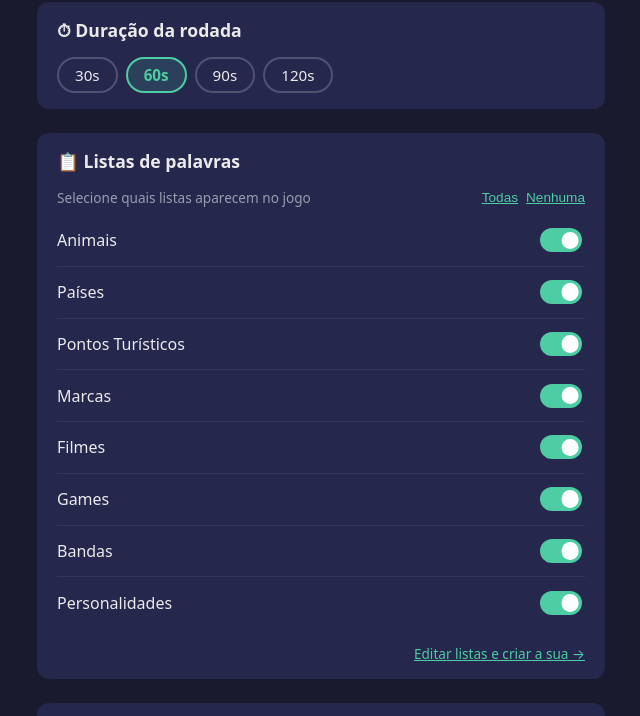
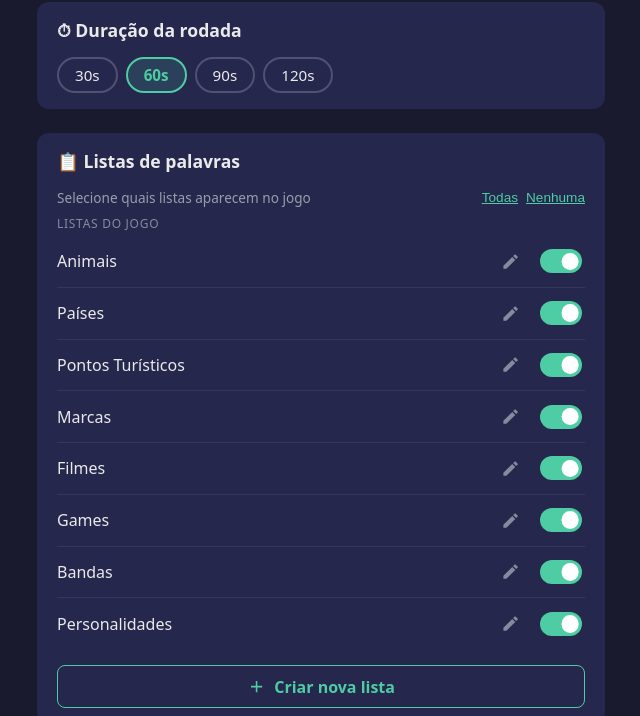
Before and after one commit to GustavoRizzo/game-quem-sou-eu, a website with bundled scripts: page pages/settings/index.html in a window 1280 px wide. Shown: the part 89-805 px from the top of the page, without its empty margins (319-959 px from the left). Built offline with nearby package versions, Linux system fonts and the light colour scheme.

Commit message:
Improving UX of edit list

```diff
--- a/assets/styles.css
+++ b/assets/styles.css
@@ -604,6 +604,71 @@ body.flash-skip {
   transform: translateX(1.1rem);
 }
 
+/* --- Settings: grouped category rows with a per-list edit link --- */
+.group-label {
+  margin: 1rem 0 0.25rem;
+  font-size: 0.75rem;
+  text-transform: uppercase;
+  letter-spacing: 0.06em;
+  opacity: 0.5;
+}
+
+.group-label:first-child {
+  margin-top: 0.25rem;
+}
+
+.cat-name {
+  cursor: pointer;
+  flex: 1;
+}
+
+.cat-controls {
+  display: flex;
+  align-items: center;
+  gap: 1rem;
+  flex-shrink: 0;
+}
+
+.cat-edit {
+  display: inline-flex;
+  color: var(--text);
+  opacity: 0.5;
+  transition: opacity 0.15s;
+}
+
+.cat-edit:hover {
+  opacity: 1;
+  color: var(--accent);
+}
+
+.cat-edit svg {
+  width: 1.2rem;
+  height: 1.2rem;
+  fill: currentColor;
+  display: block;
+}
+
+/* "Create new list" call-to-action under the category list */
+.new-list-actions {
+  margin-top: 1rem;
+}
+
+.btn-new-list {
+  display: inline-flex;
+  align-items: center;
+  gap: 0.5rem;
+  width: 100%;
+  justify-content: center;
+  text-decoration: none;
+}
+
+.btn-new-list svg {
+  width: 1.2em;
+  height: 1.2em;
+  fill: currentColor;
+  display: block;
+}
+
 /* --- Settings: action buttons --- */
 .settings-actions {
   display: flex;
--- a/pages/settings/index.html
+++ b/pages/settings/index.html
@@ -28,8 +28,11 @@
         </div>
       </div>
       <div id="category-list"></div>
-      <div class="editor-actions">
-        <a href="../word-lists/" class="btn-text">Editar listas e criar a sua &rarr;</a>
+      <div class="new-list-actions">
+        <a href="../word-lists/" class="btn btn-secondary btn-new-list">
+          <svg viewBox="0 0 24 24" aria-hidden="true"><path d="M11 5h2v6h6v2h-6v6h-2v-6H5v-2h6z"/></svg>
+          Criar nova lista
+        </a>
       </div>
     </section>
 
--- a/pages/settings/index.js
+++ b/pages/settings/index.js
@@ -28,16 +28,35 @@ function renderDuration() {
   ).join('');
 }
 
+// Pencil icon (inline SVG, matching the project's no-Font-Awesome convention)
+// linking to the word-list editor for that specific list.
+const PENCIL_SVG =
+  '<svg viewBox="0 0 24 24" aria-hidden="true"><path d="M3 17.25V21h3.75L17.81 9.94l-3.75-3.75L3 17.25zM20.71 7.04a1 1 0 0 0 0-1.41l-2.34-2.34a1 1 0 0 0-1.41 0l-1.83 1.83 3.75 3.75 1.83-1.83z"/></svg>';
+
+function categoryRow(cat) {
+  const inputId = `cat-${cat.id}`;
+  const name = escapeHtml(cat.name);
+  const checked = settings.categories.includes(cat.id) ? 'checked' : '';
+  return `<div class="toggle-row">
+      <label class="cat-name" for="${inputId}">${name}</label>
+      <div class="cat-controls">
+        <a class="cat-edit" href="../word-lists/?id=${encodeURIComponent(cat.id)}" aria-label="Editar a lista ${name}">${PENCIL_SVG}</a>
+        <input type="checkbox" id="${inputId}" name="category" value="${cat.id}" ${checked}>
+      </div>
+    </div>`;
+}
+
+function categoryGroup(title, cats) {
+  if (cats.length === 0) return '';
+  return `<p class="group-label">${title}</p>` + cats.map(categoryRow).join('');
+}
+
 function renderCategories() {
   const container = document.getElementById('category-list');
-  container.innerHTML = listCategories()
-    .map(
-      (cat) => `<label class="toggle-row">
-      <span>${escapeHtml(cat.name)}</span>
-      <input type="checkbox" name="category" value="${cat.id}" ${settings.categories.includes(cat.id) ? 'checked' : ''}>
-    </label>`
-    )
-    .join('');
+  const cats = listCategories();
+  container.innerHTML =
+    categoryGroup('Listas do jogo', cats.filter((c) => !c.custom)) +
+    categoryGroup('Minhas listas', cats.filter((c) => c.custom));
 }
 
 function renderSensitivity() {
```
